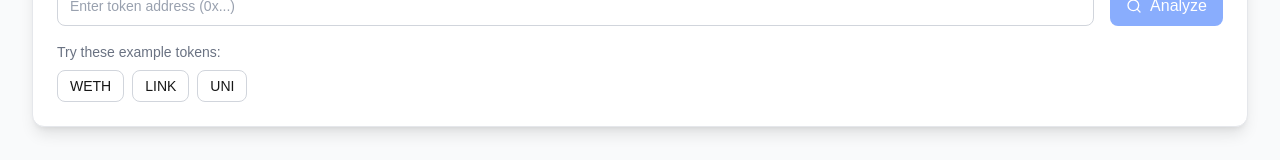
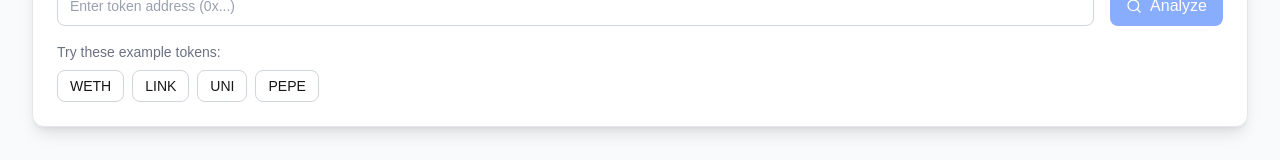
Before and after one commit to decipherhub/tel-on-chain, a Next.js app in the folder tel-ui-web/: page /token-aggregate in a window 1280 px wide. Shown: the part 228-388 px from the top of the page. Built offline with nearby package versions, Linux system fonts and the light colour scheme; no server answers.

Commit message:
add pepe button

```diff
--- a/tel-ui-web/src/app/token-aggregate/page.tsx
+++ b/tel-ui-web/src/app/token-aggregate/page.tsx
@@ -38,6 +38,7 @@ export default function TokenAggregatePage() {
     { name: 'WETH', address: '0xC02aaA39b223FE8D0A0e5C4F27eAD9083C756Cc2' },
     { name: 'LINK', address: '0x514910771AF9Ca656af840dff83E8264EcF986CA' },
     { name: 'UNI', address: '0x1f9840a85d5aF5bf1D1762F925BDADdC4201F984' },
+    { name: 'PEPE', address: '0x6982508145454ce325ddbe47a25d4ec3d2311933' },
   ];
 
   return (
```
